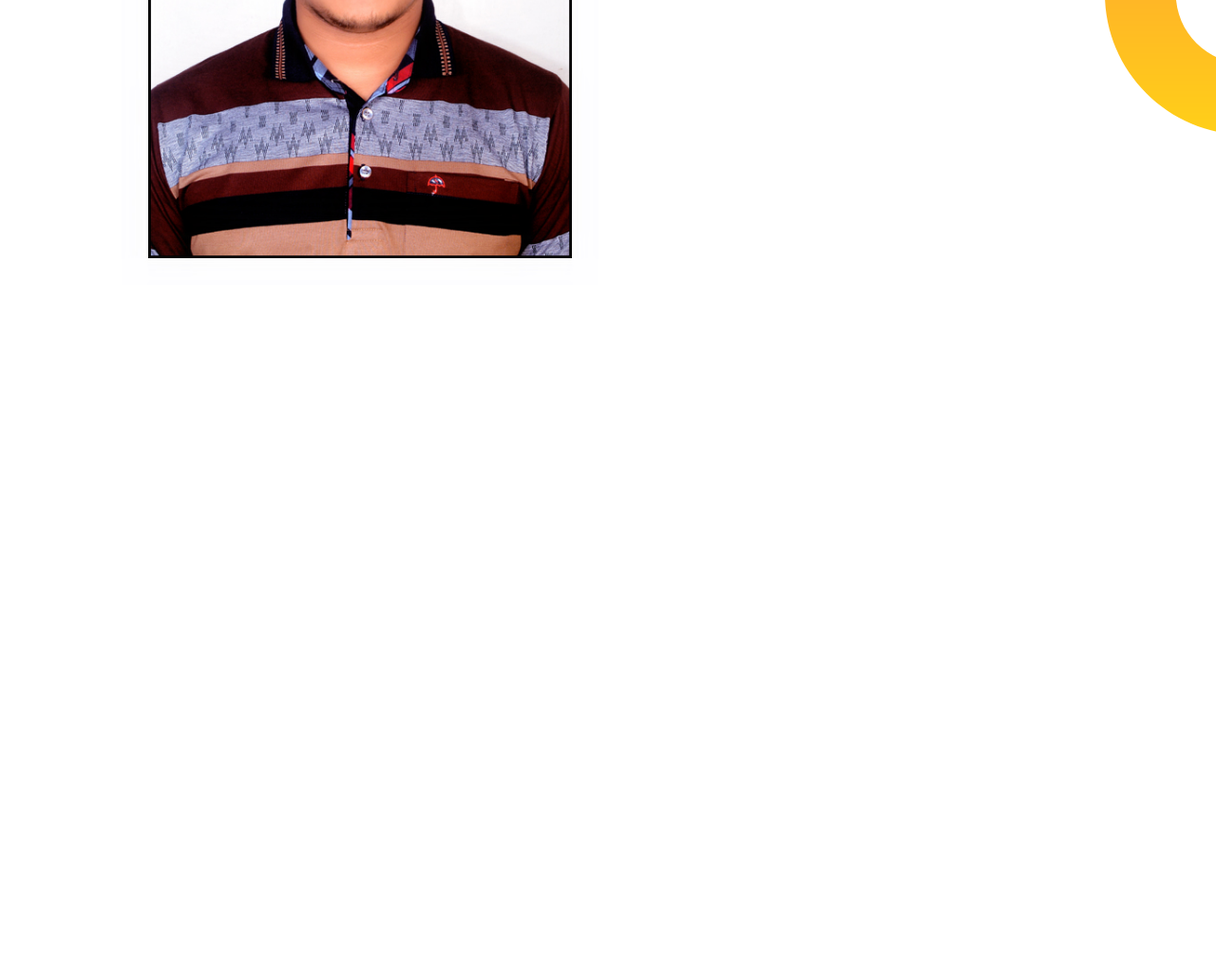
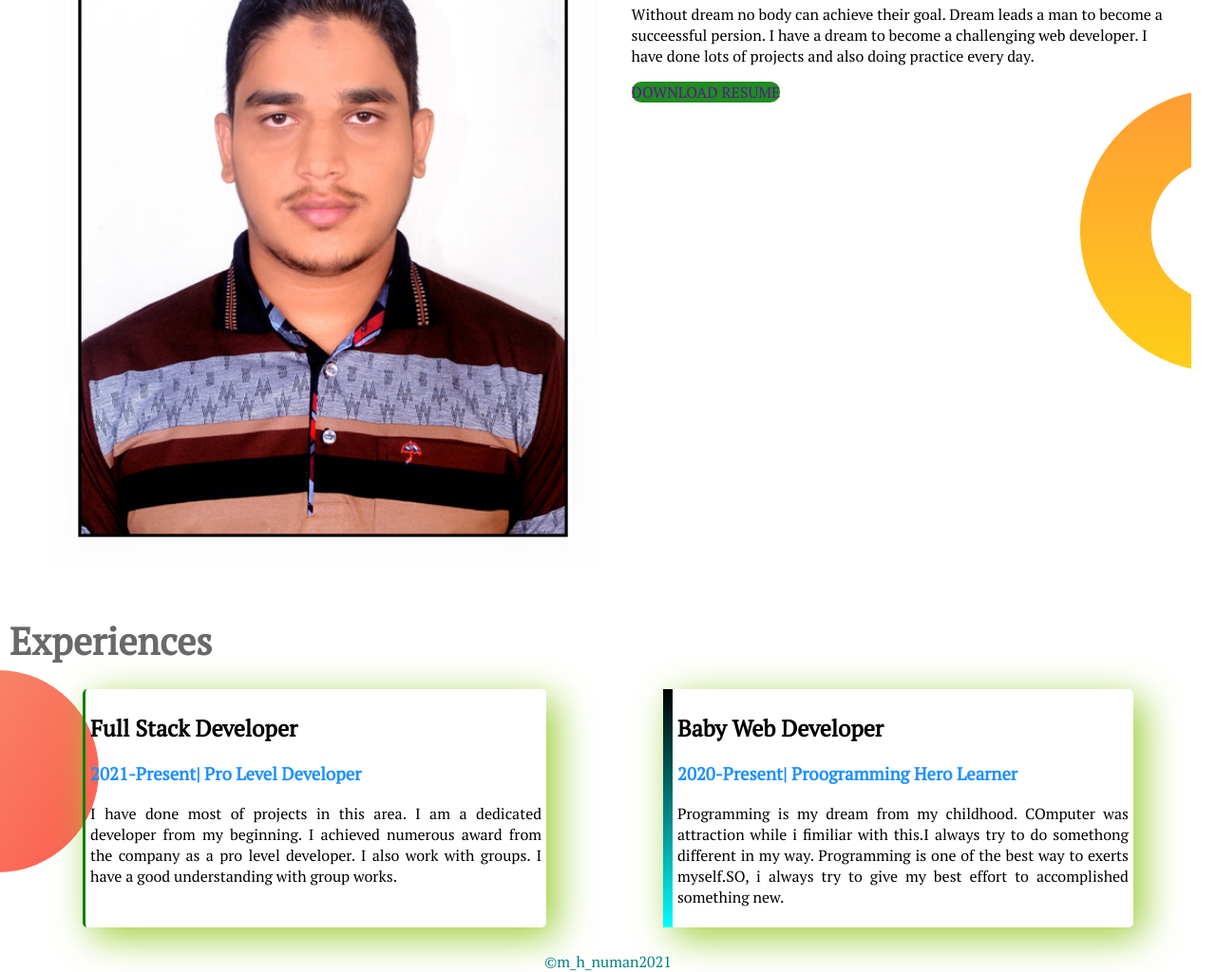
Before and after one commit to Mahmudul-Hasan-Numan/Practise_repo, a plain HTML site: page index.html in a window 1280 px wide. Shown: the part 814-1838 px from the top of the page at 95% size. Before the commit the page ends 1114 px from the top, so only its background shows below. Drawn offline with Linux system fonts and the light colour scheme.

Commit message:
web development

```diff
--- a/index.html
+++ b/index.html
@@ -10,7 +10,7 @@
 </head>
 
 <body>
-    <section class="top-banner">
+    <section class="top-banner flexible-container">
         <div class="half-width">
             <h1 class="position">Welcome To</h1>
             <h1 class="name-position"><span class="brown-color">MAHMUDUL HASAN NUMAN</span> world!</h1>
@@ -26,7 +26,7 @@
         </div>
         <div class="half-width"><img src="images/Hotmail.png" alt=""></div>
     </section>
-    <section class="dream-big">
+    <section class="dream-big flexible-container">
         <div class="half-width">
             <img src="images/pp.JPG" alt="">
         </div>
@@ -39,6 +39,29 @@
             <a class="link-button" href="">DOWNLOAD RESUME</a>
         </div>
     </section>
+    <section class="experience-area">
+        <h1>Experiences</h1>
+        <div class="flexible-container">
+            <div class="experience-item">
+                <h2>Full Stack Developer</h2>
+                <h3 class="orange-color">2021-Present| Pro Level Developer</h3>
+                <p>I have done most of projects in this area. I am a dedicated developer from my beginning. I achieved
+                    numerous award from the company as a pro level developer. I also work with groups. I have a good
+                    understanding with group works.</p>
+            </div>
+            <div id="web-dev-experience" class="experience-item">
+                <h2>Baby Web Developer</h2>
+                <h3 class="orange-color">2020-Present| Proogramming Hero Learner</h3>
+                <p>Programming is my dream from my childhood. COmputer was attraction while i fimiliar with this.I
+                    always
+                    try to do somethong different in my way. Programming is one of the best way to exerts myself.SO, i
+                    always try to give my best effort to accomplished something new. </p>
+            </div>
+        </div>
+    </section>
+    <section>
+        <footer>©m_h_numan2021</footer>
+    </section>
 </body>
 
 </html>
--- a/style.css
+++ b/style.css
@@ -3,9 +3,9 @@ body{
     margin: 0%;
 }
 h1{
-    font-size: 50px;
+    font-size: 40px;
     color:dimgrey;
-    margin: 0px;
+    margin: 10px;
 }
 .position{
     text-align: center;
@@ -17,13 +17,14 @@ h1{
 .brown-color{
     color: brown;
 }
-section{
+.flexible-container{
     display: flex;
+    margin-bottom: 150px;
+    margin: 2%;
 }
 .half-width{
     width: 50%;
-    padding-left:10%;
-    text-align: justify;
+    padding:2%;
     padding-right: 10px;
 }
 .half-width img{
@@ -43,3 +44,30 @@ section{
     background-repeat: no-repeat;
     background-position: right;
 }
+.experience-area{
+    background-image: url(images/exp-bg.png);
+    background-repeat: no-repeat;
+    background-position: left;
+}
+.experience-item{
+    width: 40%;
+    margin-left: 5%;
+    margin-right: 5%;
+    padding: 5px;
+    text-align: justify;
+    border-radius: 5px;
+    box-shadow: 10px 10px 40px yellowgreen;
+    border-left: solid green;
+}
+footer{
+    text-align: center;
+    color: teal;
+}
+.orange-color{
+    color:dodgerblue
+}
+#web-dev-experience{
+    border-left: 10px solid;
+    border-image: linear-gradient(black, cyan);
+    border-image-slice: 1;
+}
```
